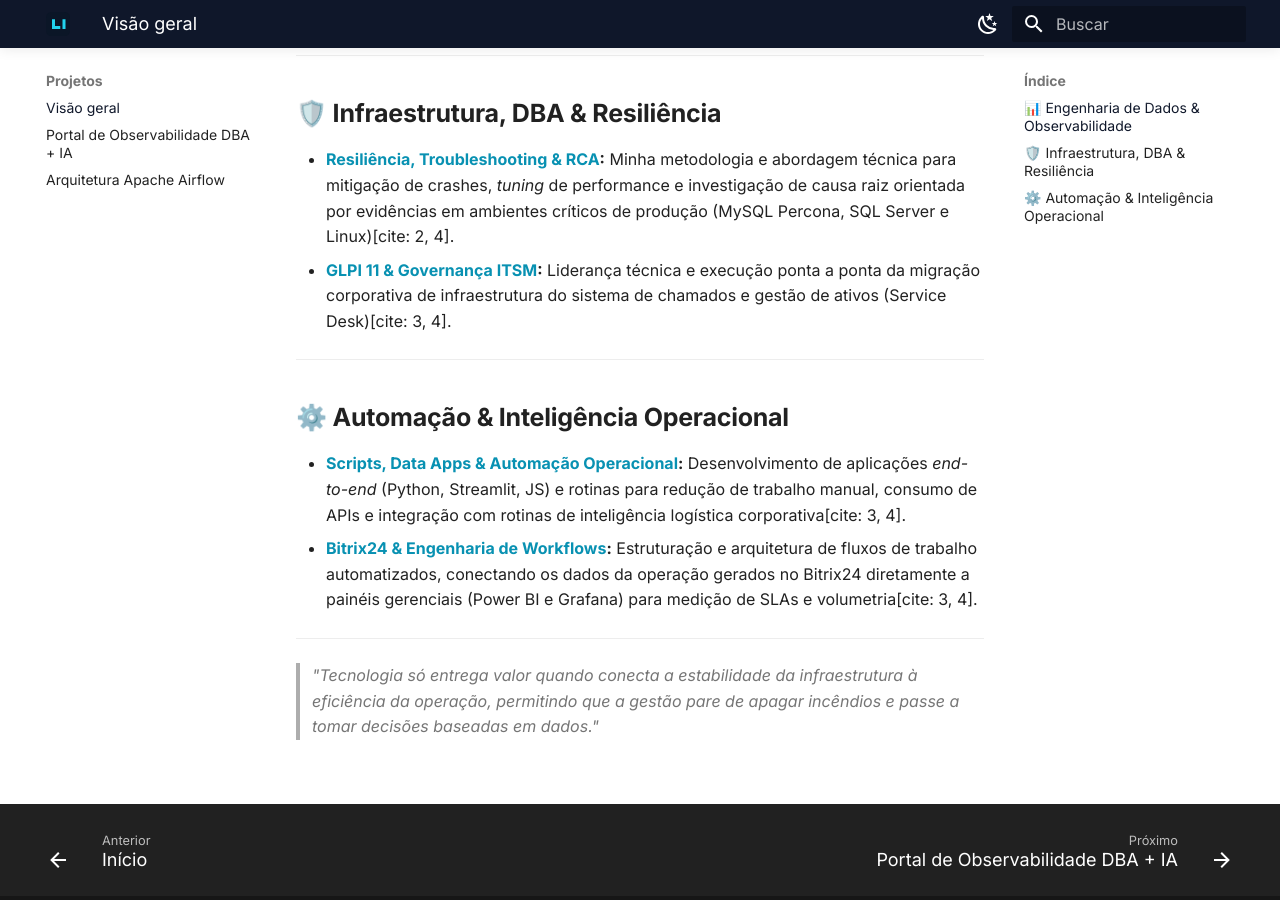
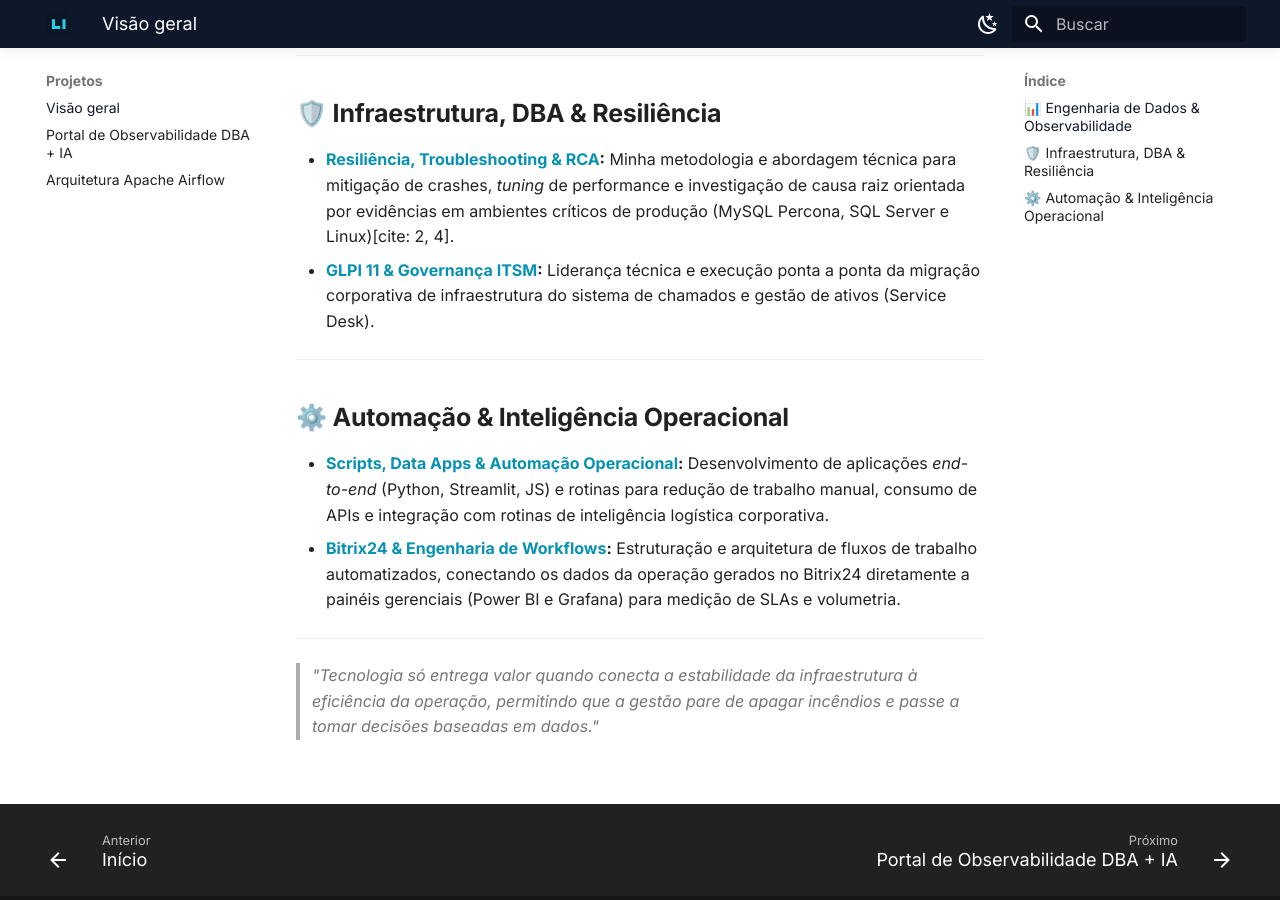
Before and after one commit to Allanao88/portfolio-docs, an MkDocs documentation site: the page built from docs/projetos/index.md, in a window 1280 px wide and 900 px high, scrolled down 671 px. Built offline with MkDocs 1.6.1 and Material for MkDocs 9.7.7, drawn with Linux system fonts in a browser that asks for light colours.

Commit message:
Update project documentation formatting

```diff
--- a/docs/projetos/index.md
+++ b/docs/projetos/index.md
@@ -16,14 +16,14 @@ Selecione um projeto para explorar o cenário, o desafio técnico, as decisões
 ## 🛡️ Infraestrutura, DBA & Resiliência
 
 * **[Resiliência, Troubleshooting & RCA](resilience-rca.md):** Minha metodologia e abordagem técnica para mitigação de crashes, *tuning* de performance e investigação de causa raiz orientada por evidências em ambientes críticos de produção (MySQL Percona, SQL Server e Linux)[cite: 2, 4].
-* **[GLPI 11 & Governança ITSM](glpi.md):** Liderança técnica e execução ponta a ponta da migração corporativa de infraestrutura do sistema de chamados e gestão de ativos (Service Desk)[cite: 3, 4].
+* **[GLPI 11 & Governança ITSM](glpi.md):** Liderança técnica e execução ponta a ponta da migração corporativa de infraestrutura do sistema de chamados e gestão de ativos (Service Desk).
 
 ---
 
 ## ⚙️ Automação & Inteligência Operacional
 
-* **[Scripts, Data Apps & Automação Operacional](scripts.md):** Desenvolvimento de aplicações *end-to-end* (Python, Streamlit, JS) e rotinas para redução de trabalho manual, consumo de APIs e integração com rotinas de inteligência logística corporativa[cite: 3, 4].
-* **[Bitrix24 & Engenharia de Workflows](bitrix24.md):** Estruturação e arquitetura de fluxos de trabalho automatizados, conectando os dados da operação gerados no Bitrix24 diretamente a painéis gerenciais (Power BI e Grafana) para medição de SLAs e volumetria[cite: 3, 4].
+* **[Scripts, Data Apps & Automação Operacional](scripts.md):** Desenvolvimento de aplicações *end-to-end* (Python, Streamlit, JS) e rotinas para redução de trabalho manual, consumo de APIs e integração com rotinas de inteligência logística corporativa.
+* **[Bitrix24 & Engenharia de Workflows](bitrix24.md):** Estruturação e arquitetura de fluxos de trabalho automatizados, conectando os dados da operação gerados no Bitrix24 diretamente a painéis gerenciais (Power BI e Grafana) para medição de SLAs e volumetria.
 
 ---
 
```
